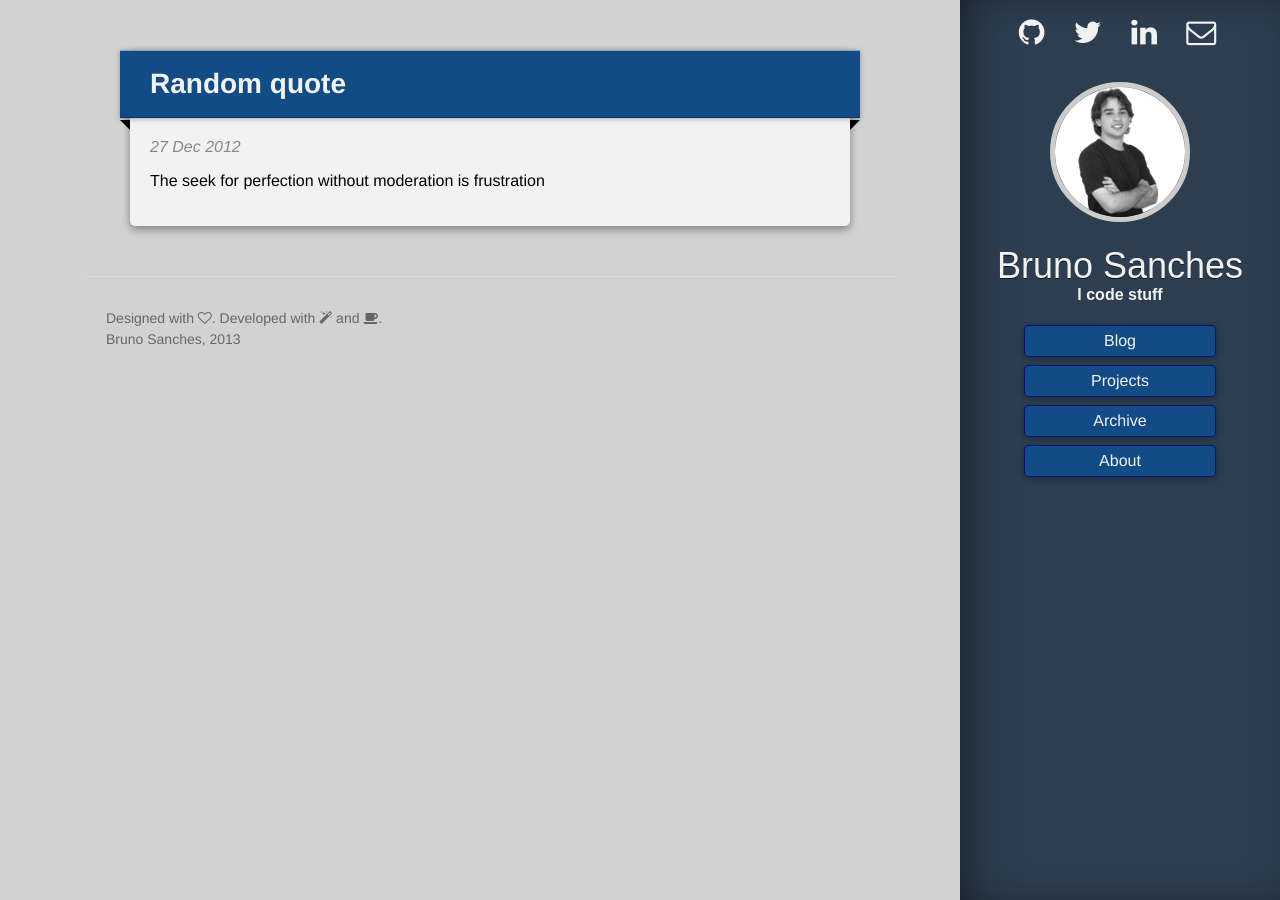
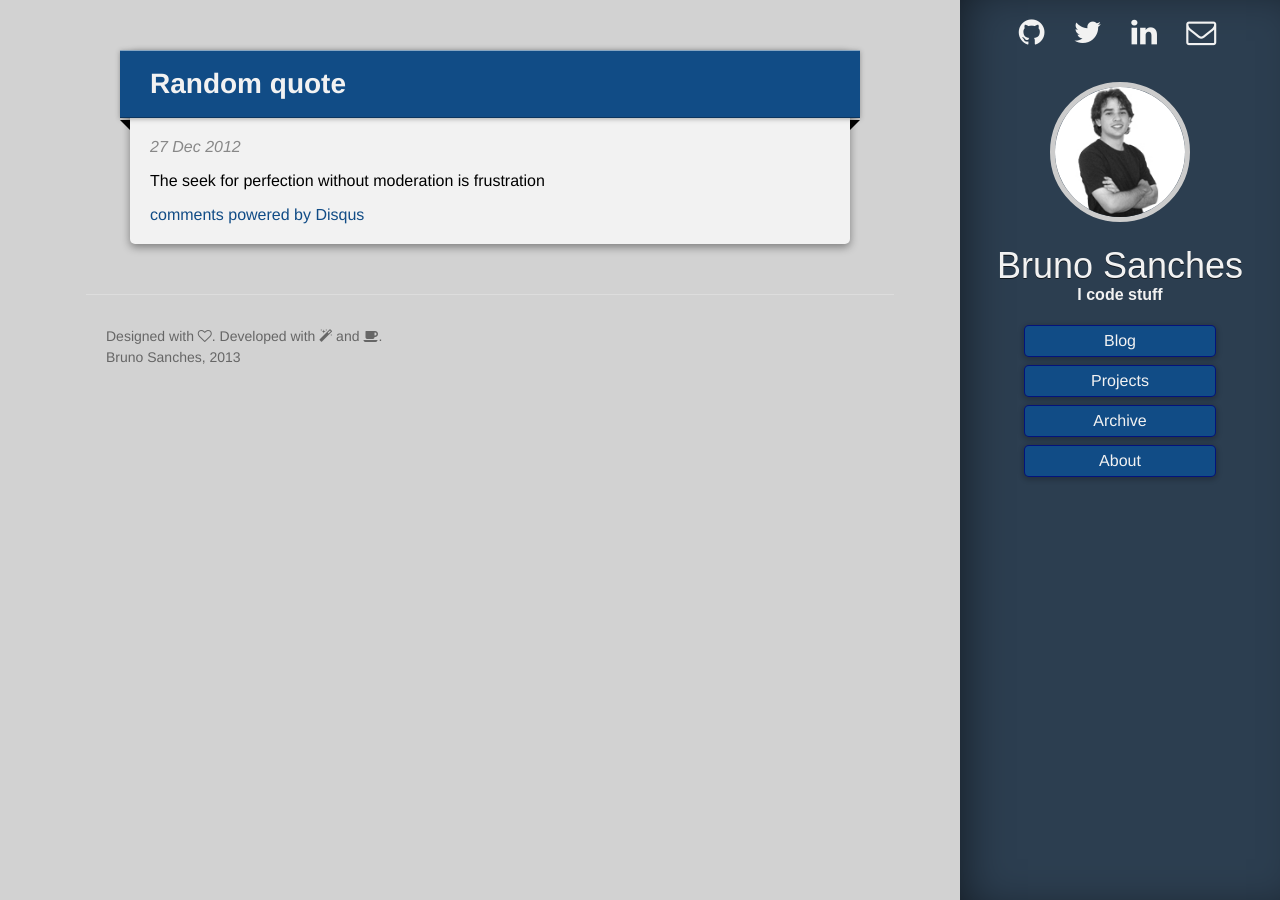
Before and after one commit to brunops/brunops.github.io, a Jekyll site: the page built from _posts/2012-12-27-perfection-moderation-frustration.markdown, in a window 1280 px wide. Built offline with Jekyll 4.4.1, drawn with Linux system fonts in a browser that asks for light colours; some web fonts are replaced; Markdown is read by kramdown in place of the engine named in the settings; comment, search, counter and statistics services are not loaded.

Commit message:
Add DISQUS to all Posts

```diff
--- a/_layouts/post.html
+++ b/_layouts/post.html
@@ -10,5 +10,21 @@ layout: default
     <div class="post-content">
       <p>{{ content }}</p>
     </div>
+    <div class="comments">
+      <div id="disqus_thread"></div>
+      <script type="text/javascript">
+          /* * * CONFIGURATION VARIABLES: EDIT BEFORE PASTING INTO YOUR WEBPAGE * * */
+          var disqus_shortname = 'brunops'; // required: replace example with your forum shortname
+
+          /* * * DON'T EDIT BELOW THIS LINE * * */
+          (function() {
+              var dsq = document.createElement('script'); dsq.type = 'text/javascript'; dsq.async = true;
+              dsq.src = '//' + disqus_shortname + '.disqus.com/embed.js';
+              (document.getElementsByTagName('head')[0] || document.getElementsByTagName('body')[0]).appendChild(dsq);
+          })();
+      </script>
+      <noscript>Please enable JavaScript to view the <a href="http://disqus.com/?ref_noscript">comments powered by Disqus.</a></noscript>
+      <a href="http://disqus.com" class="dsq-brlink">comments powered by <span class="logo-disqus">Disqus</span></a>
+    </div>
   </article>
 </div>
```
